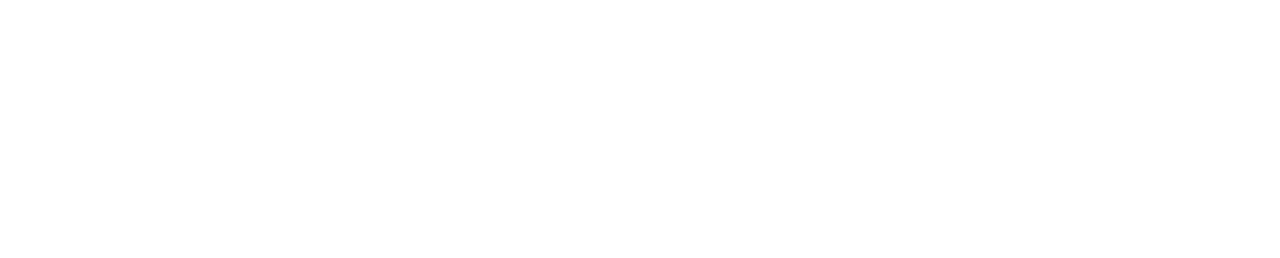
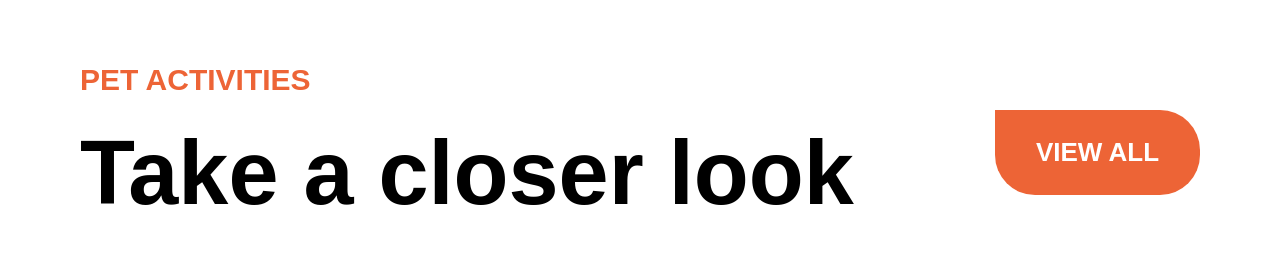
Before and after one commit to DI3BOSS/202301-w1ch4-diego-bermudez, a website built with Parcel: page src/index.html in a window 1280 px wide. Built offline with nearby package versions, Linux system fonts and the light colour scheme; files whose address does not match are found by name.

Commit message:
Create and style top-section container

```diff
--- a/package.json
+++ b/package.json
@@ -22,5 +22,8 @@
   "devDependencies": {
     "parcel": "^2.8.2",
     "rimraf": "^3.0.2"
+  },
+  "dependencies": {
+    "@fontsource/nunito": "^4.5.11"
   }
 }
--- a/src/index.html
+++ b/src/index.html
@@ -7,11 +7,20 @@
   <meta name="viewport" content="width=device-width, initial-scale=1.0">
   <link rel="shortcut icon" href="favicon.png" type="image/x-icon">
   <link rel="stylesheet" href="style.css">
-  <title>Pet's Store</title>
+  <title>Pet's Home</title>
 </head>
 
 <body>
 
+  <section class="top-section">
+    <div class="top-section__titles">
+      <h1>pet activities</h1>
+      <span class="top-section__introduction">Take a closer look</span>
+    </div>
+    <a class="top-section__view top-section__view--active">view all</a>
+  </section>
+
 </body>
 
+
 </html>
--- a/src/style.css
+++ b/src/style.css
@@ -0,0 +1,63 @@
+@import url(/node_modules/@fontsource/nunito/400.css);
+@import url(/node_modules/@fontsource/nunito/800.css);
+
+*,
+:before,
+:after {
+  box-sizing: border-box;
+}
+
+:root {
+  --color-corporative: #ed6436;
+  --font-color: #181818;
+  --padding-vertical: 30px;
+  --padding-horizontal: 72px;
+}
+
+body {
+  font-family: "Nunito", sans-serif;
+}
+
+h1 {
+  text-transform: uppercase;
+  color: var(--color-corporative);
+  font-size: 1.875rem;
+}
+
+.top-section {
+  display: flex;
+  justify-content: space-between;
+  align-items: flex-end;
+  flex-wrap: wrap;
+  padding: var(--padding-vertical) var(--padding-horizontal);
+}
+
+.top-section__introduction {
+  font-weight: 800;
+  font-size: 5.625rem;
+}
+
+.top-section__view {
+  display: flex;
+  justify-content: center;
+  align-items: center;
+
+  height: 85px;
+  width: 205px;
+  border-radius: 0 40px 40px;
+
+  background-color: var(--color-corporative);
+
+  color: #fff;
+  text-transform: uppercase;
+  font-size: 1.625rem;
+  font-weight: 800;
+  margin-bottom: 30px;
+}
+
+.top-section__view--active:hover {
+  background-color: #fff;
+  color: var(--color-corporative);
+  border-color: var(--color-corporative);
+  border: solid 3px;
+}
```
Also changed, not shown: 1 other file.
